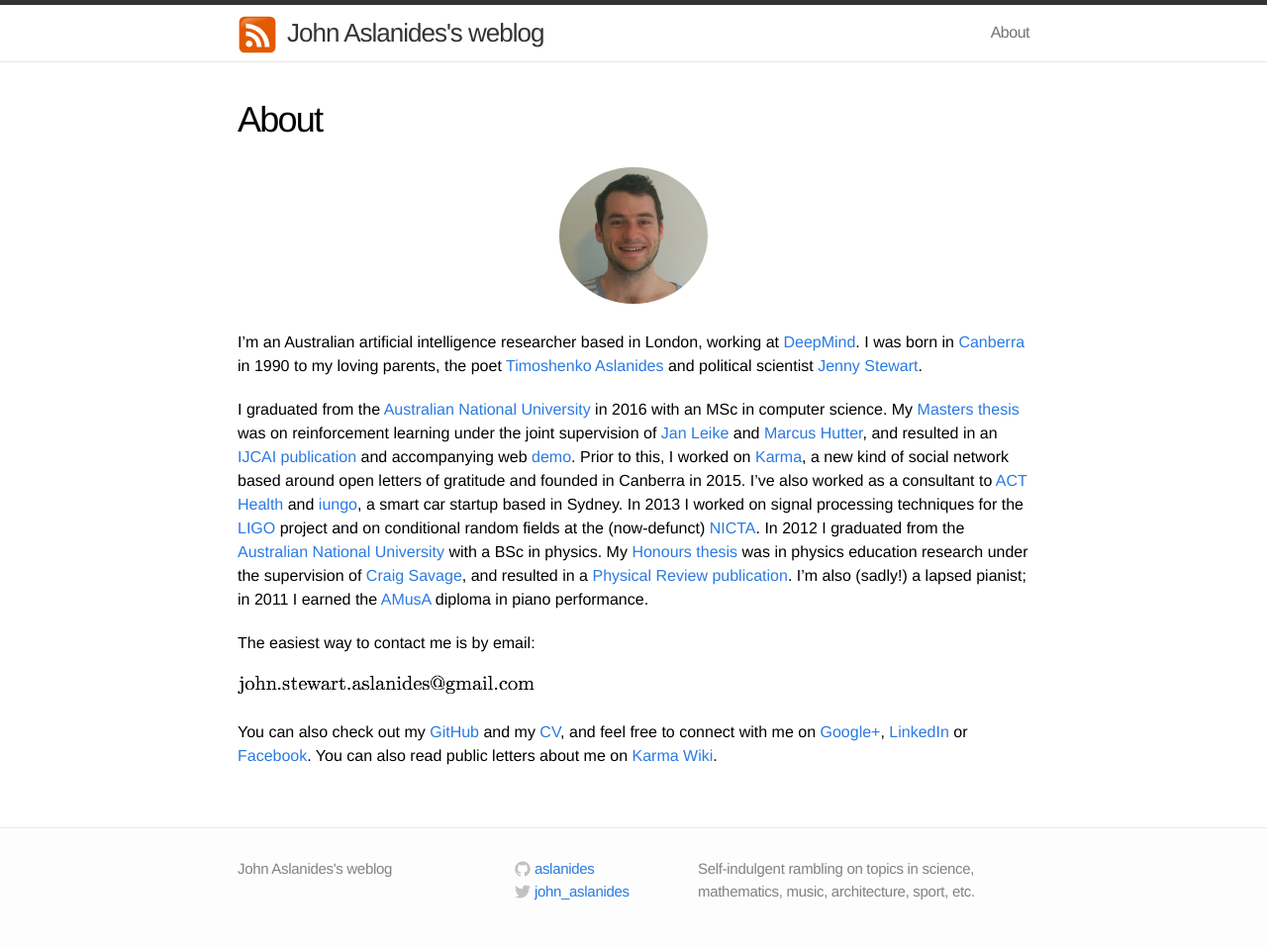
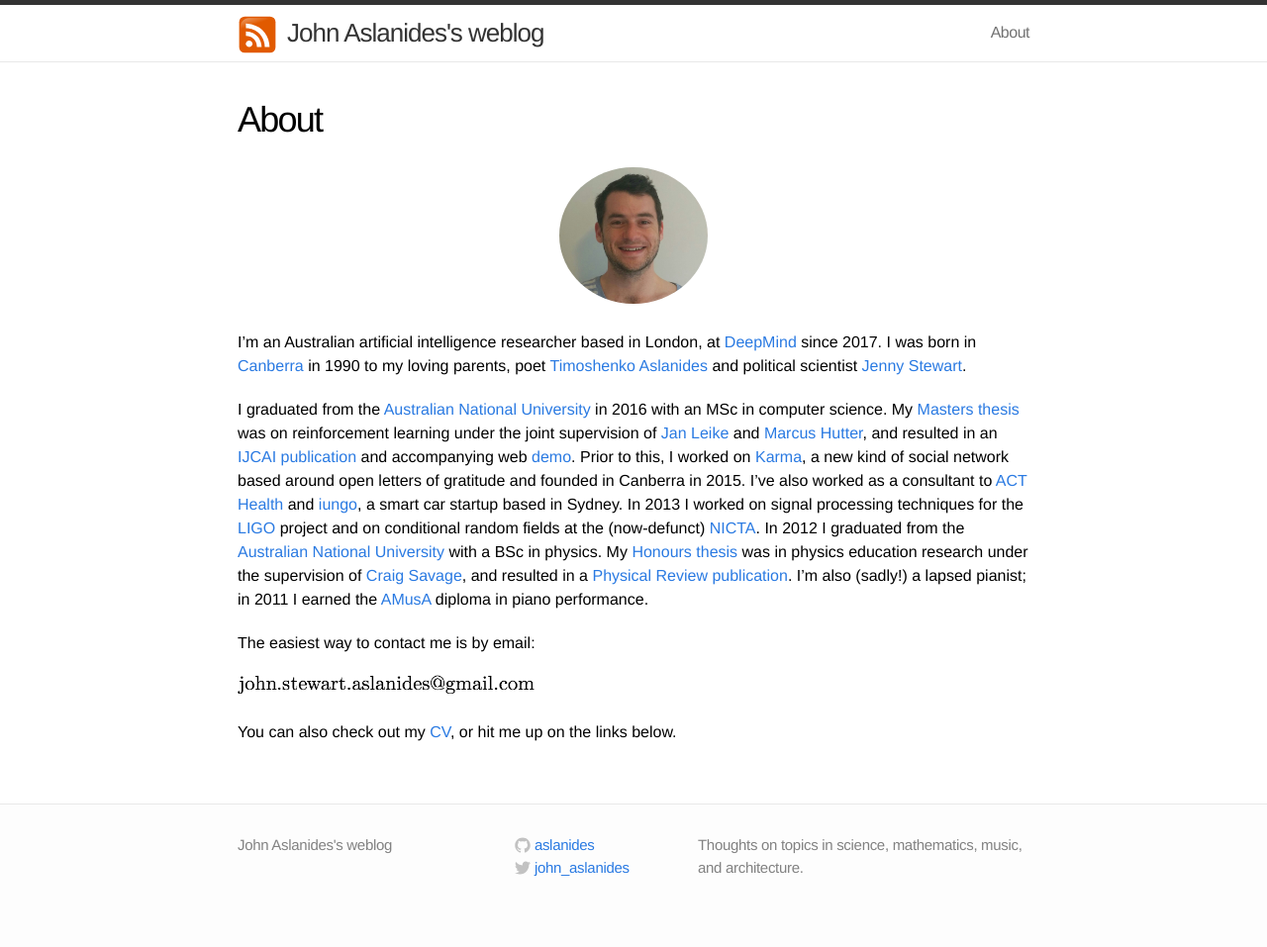
Before and after one commit to aslanides/aslanides.github.io, a Jekyll site: the page built from about.md, in a window 1280 px wide. Shown: the whole page at 99% size. Built offline with Jekyll 4.4.1, drawn with Linux system fonts in a browser that asks for light colours; after the commit the page ends 933 px from its top, so only the background shows below that.

Commit message:
WIP updates

```diff
--- a/_config.yml
+++ b/_config.yml
@@ -9,7 +9,7 @@
 title: John Aslanides's weblog
 email:
 description: > # this means to ignore newlines until "baseurl:"
-  Self-indulgent rambling on topics in science, mathematics, music, architecture, sport, etc.
+  Thoughts on topics in science, mathematics, music, and architecture.
 baseurl: "" # the subpath of your site, e.g. /blog
 url: "http://aslanides.github.io" # the base hostname & protocol for your site
 twitter_username: john_aslanides
--- /dev/null
+++ b/_includes/icon-facebook.html
@@ -0,0 +1,4 @@
+<a href="https://www.facebook.com/{{ include.username }}">
+  <span class="icon icon--facebook">{% include icon-facebook.svg %}</span>
+  <span class="label">{{ include.label | default: include.username }}</span>
+</a>
--- /dev/null
+++ b/_includes/icon-linkedin.html
@@ -0,0 +1,4 @@
+<a href="https://www.linkedin.com/in/{{ include.username }}">
+  <span class="icon icon--linkedin">{% include icon-linkedin.svg %}</span>
+  <span class="label">{{ include.label | default: include.username }}</span>
+</a>
--- a/about.md
+++ b/about.md
@@ -6,7 +6,7 @@
 
 <center><img src="../assets/me.png" style="border-radius:50%" width="150" /></center>
 
-I'm an Australian artificial intelligence researcher based in London, working at [DeepMind]. I was born in [Canberra] in 1990 to my loving parents, the poet [Timoshenko Aslanides] and political scientist [Jenny Stewart].
+I'm an Australian artificial intelligence researcher based in London, at [DeepMind] since 2017. I was born in [Canberra] in 1990 to my loving parents, poet [Timoshenko Aslanides] and political scientist [Jenny Stewart].
 
 I graduated from the [Australian National University] in 2016 with an MSc in computer science. My [Masters thesis] was on reinforcement learning under the joint supervision of [Jan Leike] and [Marcus Hutter], and resulted in an [IJCAI publication][ALH2017] and accompanying web [demo]. Prior to this, I worked on [Karma], a new kind of social network based around open letters of gratitude and founded in Canberra in 2015. I've also worked as a consultant to [ACT Health] and [iungo], a smart car startup based in Sydney. In 2013 I worked on signal processing techniques for the [LIGO] project and on conditional random fields at the (now-defunct) [NICTA]. In 2012 I graduated from the [Australian National University] with a BSc in physics. My [Honours thesis] was in physics education research under the supervision of [Craig Savage], and resulted in a [Physical Review publication][AS2013]. I'm also (sadly!) a lapsed pianist; in 2011 I earned the [AMusA] diploma in piano performance.
 
@@ -14,7 +14,7 @@
 
 <img src="../assets/email.png" width="300" />
 
-You can also check out my [GitHub] and my [CV], and feel free to connect with me on [Google+], [LinkedIn] or [Facebook]. You can also read public letters about me on [Karma Wiki].
+You can also check out my [CV], or hit me up on the links below.
 
 
 <!-- People -->
```
Also changed, not shown: _includes/icon-facebook.svg (added), _includes/icon-linkedin.svg (added).
